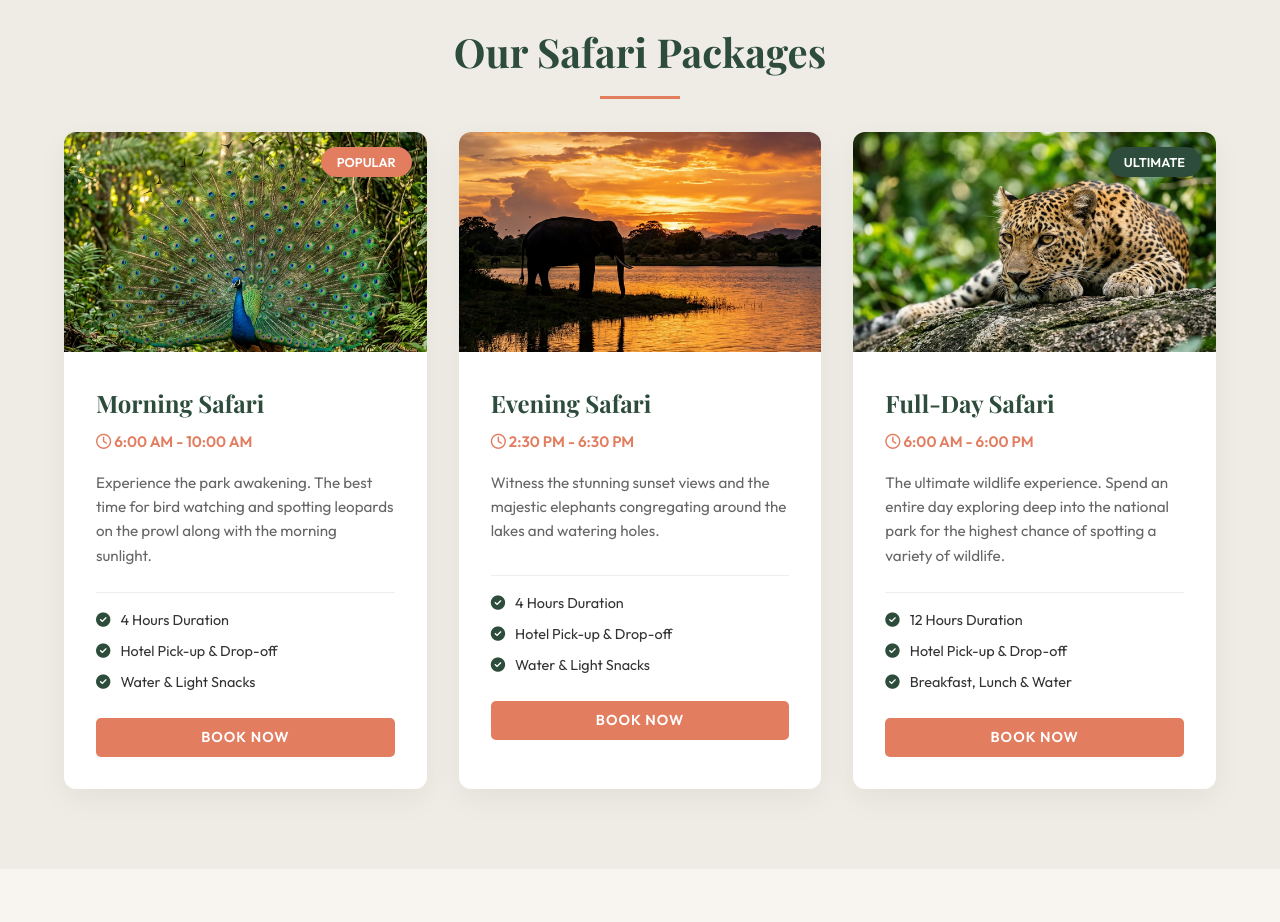
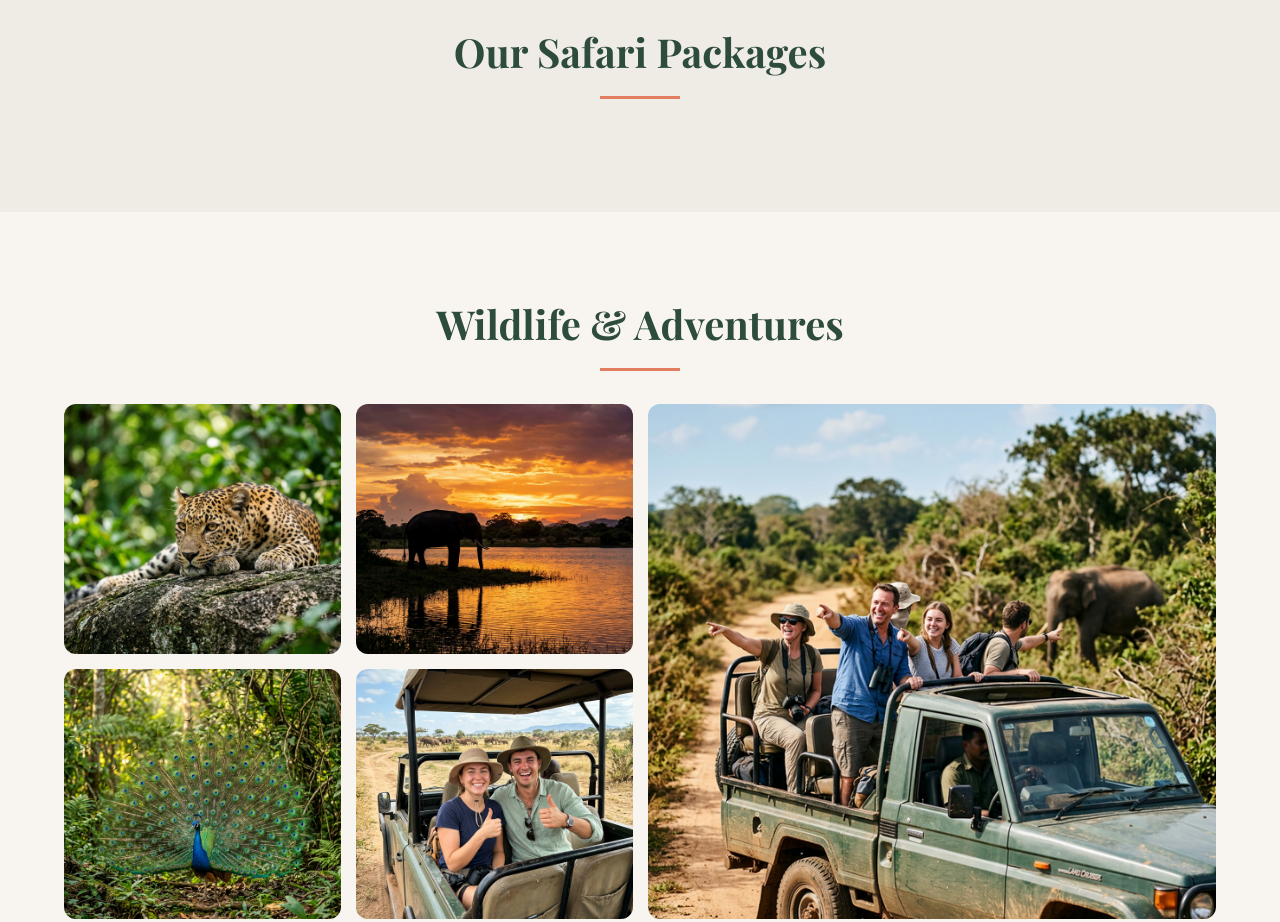
Before and after one commit to janiruhansaga/Wild-Safari-Lank.lk, a plain HTML site: page index.html in a window 1280 px wide. Shown: the part 860-1782 px from the top of the page. Drawn offline with nearby package versions, Linux system fonts and the light colour scheme; no server answers; a web font is replaced by a local one.

Commit message:
Migrate hardcoded html packages to Database, cleanup index.html

```diff
--- a/index.html
+++ b/index.html
@@ -74,67 +74,7 @@
         <div class="container">
             <h2 class="section-title">Our Safari Packages</h2>
             <div class="package-grid" id="dynamic-packages">
-                <!-- Morning Safari -->
-                <div class="package-card fade-in-up">
-                    <div class="package-img">
-                        <img src="assets/peacock_safari.png" alt="Morning Safari">
-                        <div class="package-badge">Popular</div>
-                    </div>
-                    <div class="package-content">
-                        <h3>Morning Safari</h3>
-                        <p class="time"><i class="far fa-clock"></i> 6:00 AM - 10:00 AM</p>
-                        <p class="desc">Experience the park awakening. The best time for bird watching and spotting
-                            leopards on the prowl along with the morning sunlight.</p>
-                        <ul class="includes">
-                            <li><i class="fas fa-check-circle"></i> 4 Hours Duration</li>
-                            <li><i class="fas fa-check-circle"></i> Hotel Pick-up & Drop-off</li>
-                            <li><i class="fas fa-check-circle"></i> Water & Light Snacks</li>
-                        </ul>
-                        <a href="https://wa.me/94770000000?text=I'm%20interested%20in%20the%20Morning%20Safari"
-                            target="_blank" class="btn-primary-small w-100 text-center">Book Now</a>
-                    </div>
-                </div>
-
-                <!-- Evening Safari -->
-                <div class="package-card fade-in-up delay-1">
-                    <div class="package-img">
-                        <img src="assets/elephant_safari.png" alt="Evening Safari">
-                    </div>
-                    <div class="package-content">
-                        <h3>Evening Safari</h3>
-                        <p class="time"><i class="far fa-clock"></i> 2:30 PM - 6:30 PM</p>
-                        <p class="desc">Witness the stunning sunset views and the majestic elephants congregating around
-                            the lakes and watering holes.</p>
-                        <ul class="includes">
-                            <li><i class="fas fa-check-circle"></i> 4 Hours Duration</li>
-                            <li><i class="fas fa-check-circle"></i> Hotel Pick-up & Drop-off</li>
-                            <li><i class="fas fa-check-circle"></i> Water & Light Snacks</li>
-                        </ul>
-                        <a href="https://wa.me/94770000000?text=I'm%20interested%20in%20the%20Evening%20Safari"
-                            target="_blank" class="btn-primary-small w-100 text-center">Book Now</a>
-                    </div>
-                </div>
-
-                <!-- Full-Day Safari -->
-                <div class="package-card fade-in-up delay-2">
-                    <div class="package-img">
-                        <img src="assets/leopard_safari.png" alt="Full Day Safari">
-                        <div class="package-badge bg-accent">Ultimate</div>
-                    </div>
-                    <div class="package-content">
-                        <h3>Full-Day Safari</h3>
-                        <p class="time"><i class="far fa-clock"></i> 6:00 AM - 6:00 PM</p>
-                        <p class="desc">The ultimate wildlife experience. Spend an entire day exploring deep into the
-                            national park for the highest chance of spotting a variety of wildlife.</p>
-                        <ul class="includes">
-                            <li><i class="fas fa-check-circle"></i> 12 Hours Duration</li>
-                            <li><i class="fas fa-check-circle"></i> Hotel Pick-up & Drop-off</li>
-                            <li><i class="fas fa-check-circle"></i> Breakfast, Lunch & Water</li>
-                        </ul>
-                        <a href="https://wa.me/94770000000?text=I'm%20interested%20in%20the%20Full-Day%20Safari"
-                            target="_blank" class="btn-primary-small w-100 text-center">Book Now</a>
-                    </div>
-                </div>
+                <!-- Packages will be dynamically loaded here by script.js pulling from Google Sheets -->
             </div>
         </div>
     </section>
```
Also changed, not shown: migrate.js (added, +72 -0 lines).
